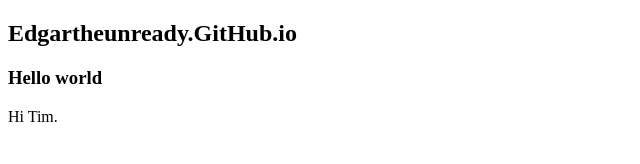
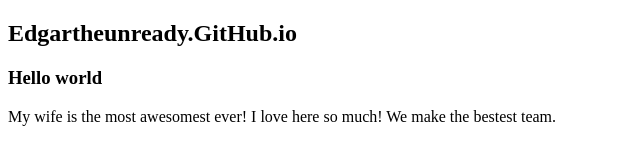
Before and after one commit to edgartheunready/edgartheunready.github.io, a plain HTML site: page index.html in a window 1280 px wide. Shown: the whole page, without its empty margins (0-640 px from the left). Drawn offline with Linux system fonts and the light colour scheme.

Commit message:
adding some love

```diff
--- a/index.html
+++ b/index.html
@@ -16,7 +16,7 @@
         Hello world
       </h3>
       <footer class="site-footer">
-        Hi Tim.
+        My wife is the most awesomest ever! I love here so much! We make the bestest team.
       </footer>
 
     </section>
```
